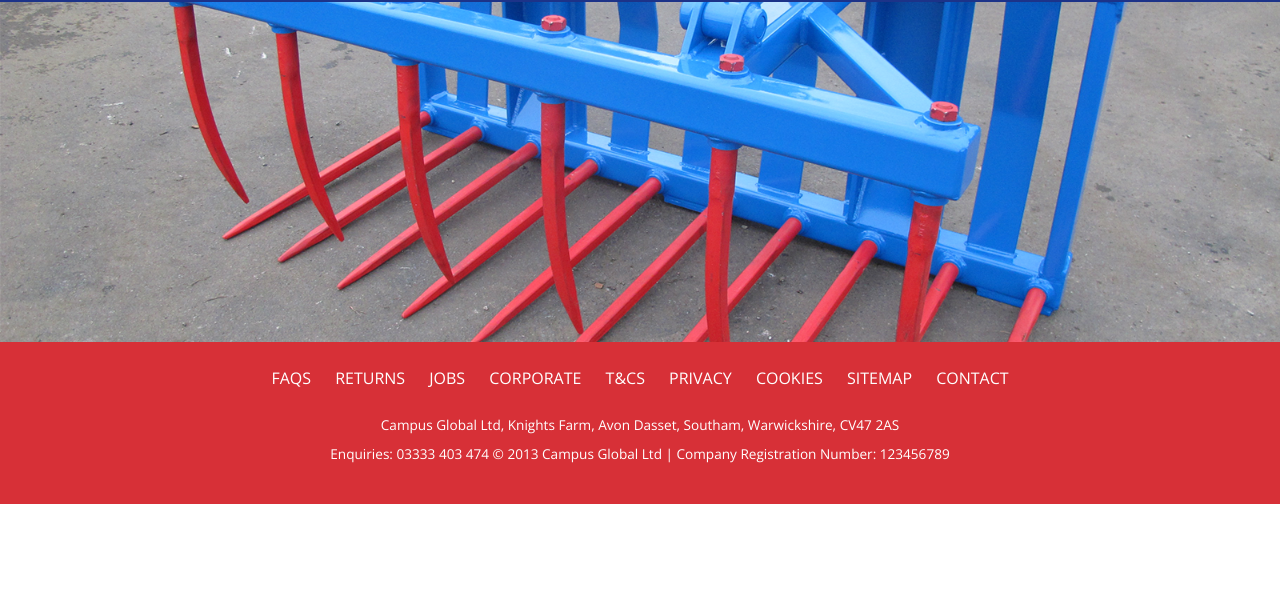
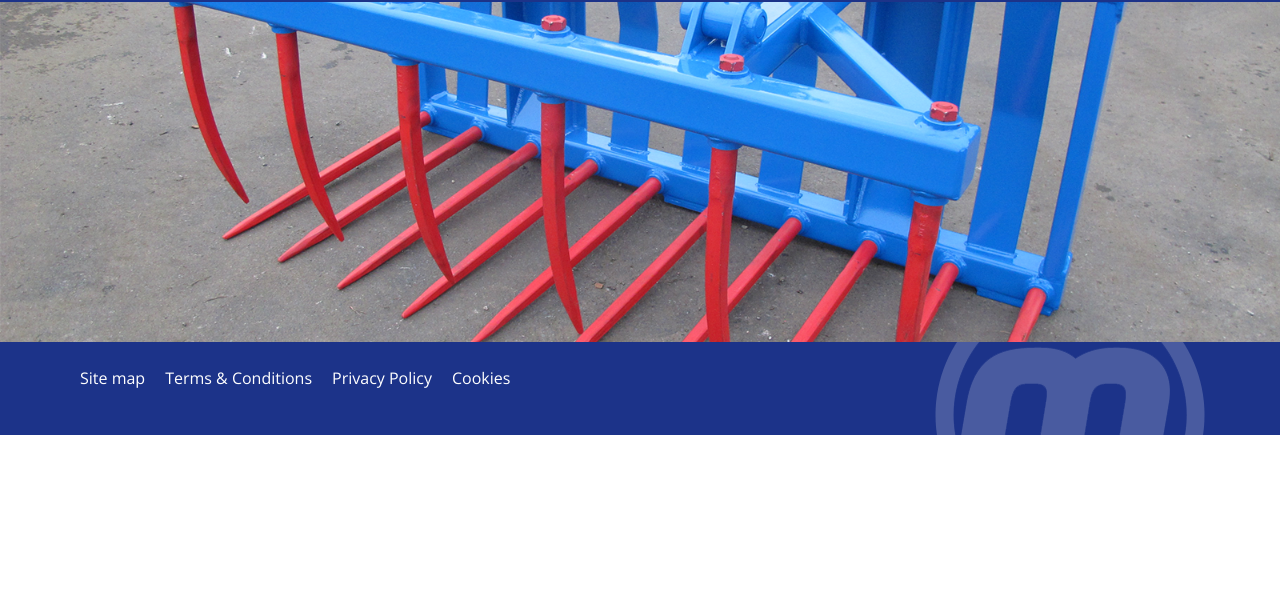
Before and after one commit to Gunzalez/Murray-Machinery, a website: page website/index.html in a window 1280 px wide. Shown: the part 184-800 px from the top of the page. Drawn offline with nearby package versions, Linux system fonts and the light colour scheme.

Commit message:
Completes global footer

```diff
--- a/develop/scss/murray-machinery.scss
+++ b/develop/scss/murray-machinery.scss
@@ -29,10 +29,14 @@ body {
 
     a {
         display: inline-block;
-        font-size: 1.0em;
+        font-size: 0.85em;
         padding: 12px;
         text-align: center;
         text-decoration: none;
+
+        @media (max-width: $width-md) {
+            font-size: 1.0em;
+        }
     }
 
     .text {
@@ -301,11 +305,12 @@ body {
 }
 
 .footer {
-    background: $brand-red;
+    background: $brand-blue;
 
     .container {
         padding-top: 15px;
-        padding-bottom: 15px;
+        padding-bottom: 35px;
+        background: url("../images/bg-footer.png") bottom right no-repeat;
     }
 
     .footer-links {
@@ -313,13 +318,12 @@ body {
         @extend %cleanUl;
 
         li {
-            display: inline;
+            float: left;
 
             a {
-                display: inline-block;
+                display: block;
                 color: #ffffff;
                 font-size: 1.0em;
-                text-transform: uppercase;
                 padding: 10px;
                 text-decoration: none;
 
--- a/website/index.html
+++ b/website/index.html
@@ -180,20 +180,11 @@
                 <div class="row">
                     <div class="col-xs-12">
                         <ul class="footer-links">
-                            <li><a href="contact.html">FAQs</a></li>
-                            <li><a href="empty-returns.html">Returns</a></li>
-                            <li><a href="empty-jobs.html">Jobs</a></li>
-                            <li><a href="http://uni.campusclothing.com/" target="_blank">Corporate</a></li>
-                            <li><a href="tandcs.html">T&Cs</a></li>
-                            <li><a href="privacy.html">Privacy</a></li>
-                            <li><a href="cookies">Cookies</a></li>
-                            <li><a href="sitemap.html">Sitemap</a></li>
-                            <li><a href="contact.html">Contact</a></li>
+                            <li><a href="sitemap.html">Site map</a></li>
+                            <li><a href="terms.html">Terms & Conditions</a></li>
+                            <li><a href="privacy-policy.html">Privacy Policy</a></li>
+                            <li><a href="cookies.html">Cookies</a></li>
                         </ul>
-                        <div class="footer-copy">
-                            <p>Campus Global Ltd, Knights Farm, Avon Dasset, Southam, Warwickshire, CV47 2AS</p>
-                            <p>Enquiries: <a href="tel:03333403474">03333&nbsp;403&nbsp;474</a> &copy; 2013 Campus Global Ltd | Company Registration Number: 123456789</p>
-                        </div>
                     </div>
                 </div>
             </div>
```
Also changed, not shown: website/css/murray-machinery.css, website/images/bg-footer.png (added).
